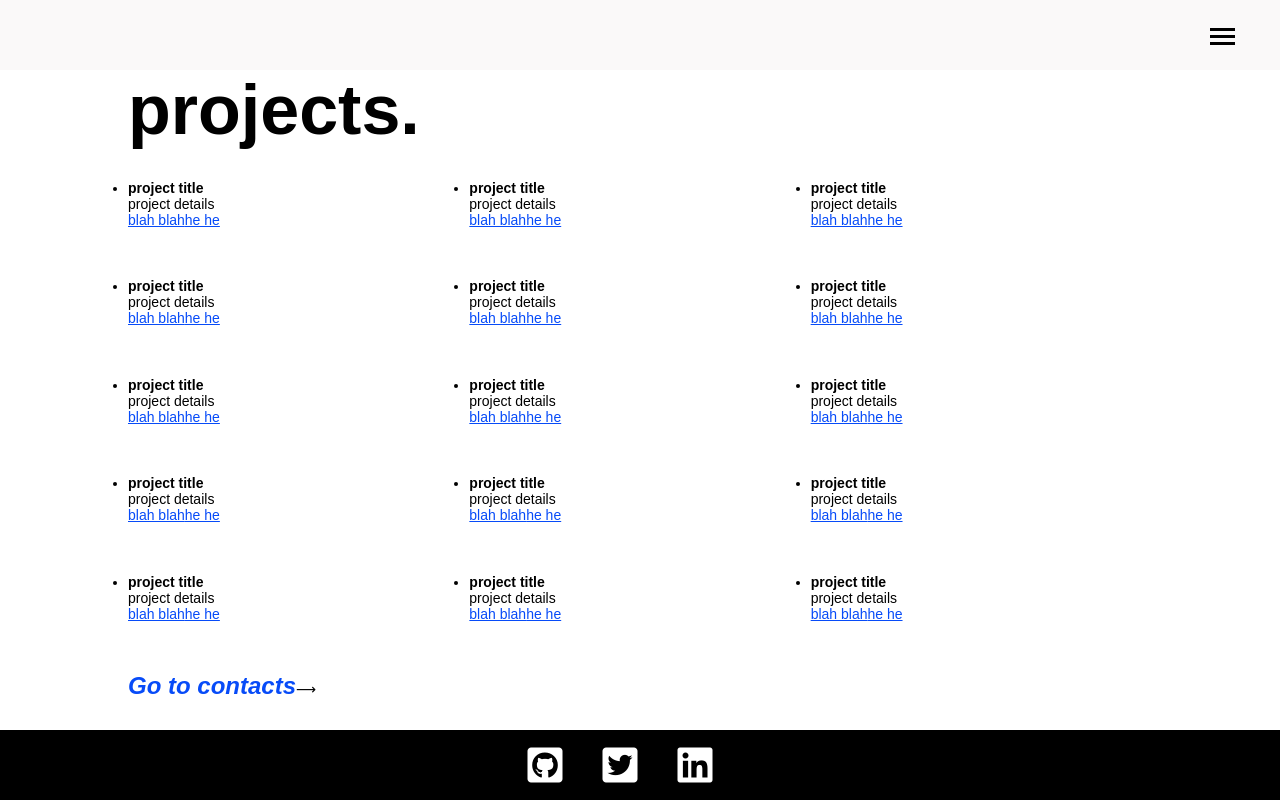
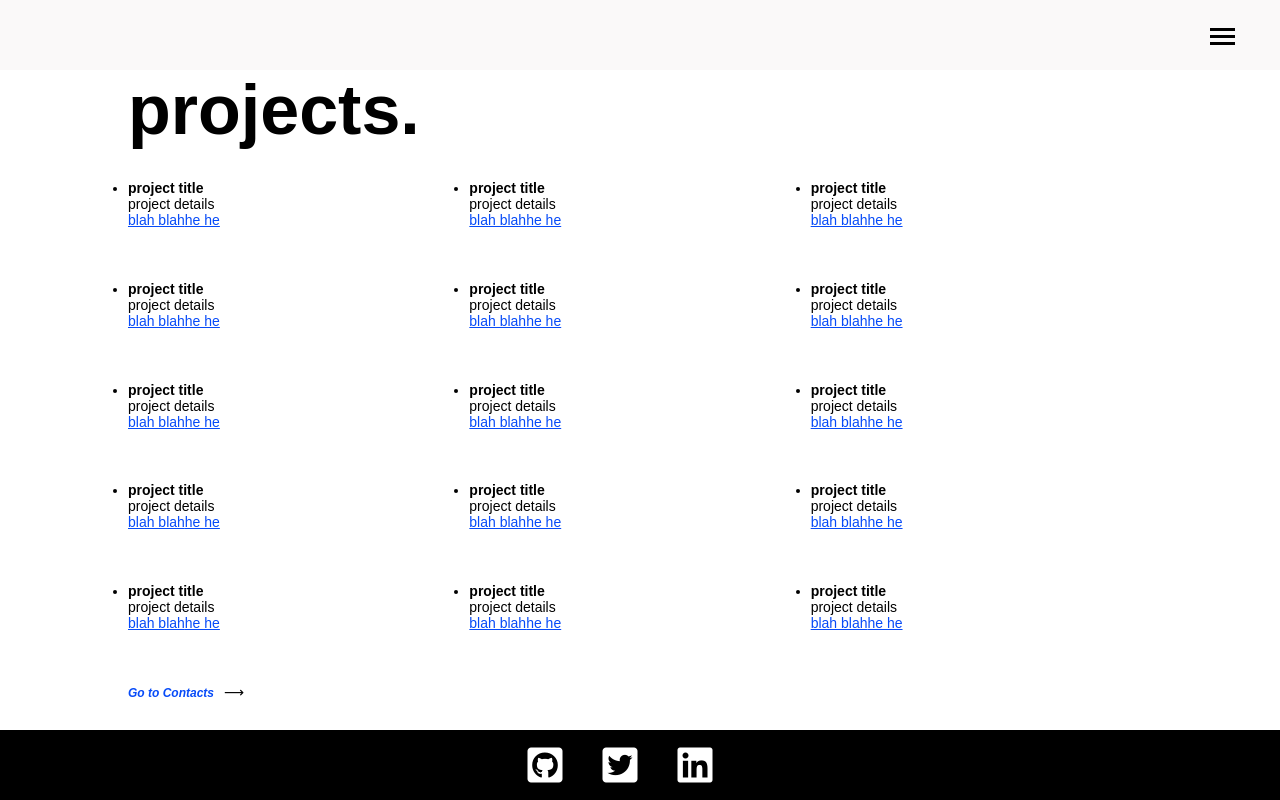
Before and after one commit to rahuloo5/portfolio_v1, a React (Create React App) app: page /projects in a window 1280 px wide. Built offline with nearby package versions, Linux system fonts and the light colour scheme.

Commit message:
project page styles completed

```diff
--- /dev/null
+++ b/src/pages/projects/IProject.ts
@@ -0,0 +1,4 @@
+export interface Props {
+    displayOne: boolean;
+    displayTwo: boolean;
+}
--- a/src/pages/projects/index.tsx
+++ b/src/pages/projects/index.tsx
@@ -1,7 +1,10 @@
-import React from 'react';
+import React, { useState, useEffect } from 'react';
 import styled from 'styled-components';
 import Layout from '../../layout';
 import { ALL_PROJECTS } from './constants'
+import { Link } from 'react-router-dom'
+
+import { Props } from './IProject';
 
 const ProjectContainer = styled.div`
     height: 100%;
@@ -13,16 +16,20 @@ const ProjectHeader = styled.h1`
     margin-bottom: 30px;
 `
 
-const ProjectBody = styled.div`
+const ProjectBody = styled.div<Props>`
     flex: 1;
     display: flex;
     flex-direction: column;
+
 
         .projects__body{
             display:grid;
             grid-template-columns: 1fr 1fr 1fr;
             grid-auto-rows: 1fr 1fr 1fr 1fr 1fr;
             flex: 1;
+            opacity: 0;
+            transition: opacity 1s ease-in-out;
+            ${({ displayOne }) => displayOne && 'opacity: 1'};
 
             h4{
                 font-size: 14px;
@@ -42,25 +49,71 @@ const ProjectBody = styled.div`
 
         .projects__buttonContainer{
             margin-bottom: 30px;
+            opacity: 0;
+            transform: translateY(20px);
+            transition-property: opacity, transform;
+            transition: 0.5s ease-in-out;
+            ${({ displayTwo }) => displayTwo && 'opacity: 1; transform: translateY(0px)'};
 
-            button{
-                font-size: 24px;
+            a{
+                font-size: 12px;
                 border: none;
                 color: #074BF8;
                 background-color: transparent;
                 cursor: pointer;
                 font-weight: 600;
                 font-style: italic;
+                position: relative;
+                text-decoration: none;
+
+                &:after{
+                    content: '';
+                    position: absolute;
+                    width: 100%;
+                    height: 1px;
+                    background-color: #074BF8;
+                    bottom: 0;
+                    left: 0;
+                    transform: scaleX(0);
+                    transform-origin: left;
+                    transition: all 0.25s ease-in-out;
+                }
+
+                &:hover{
+
+                    &:after{
+                        transform-origin: right;
+                        transform: scaleX(1);
+                    }
+                }
+            }
+
+            span{
+                display: inline-block;
+                transform: translate(10px, 0px);
             }
         }
 `
 
-const Projects = () => {
+const Projects: React.FC<Props> = () => {
+    const [displayOne, setDisplayOne] = useState();
+    const [displayTwo, setDisplayTwo] = useState();
+
+    useEffect(() => {
+        setTimeout(() => {
+            setDisplayOne(true);
+        }, 500);
+        setTimeout(() => {
+            setDisplayTwo(true);
+        }, 1000);
+    })
     return (
         <Layout isFooterPresent>
             <ProjectContainer>
                 <ProjectHeader>projects.</ProjectHeader>
-                <ProjectBody>
+                <ProjectBody
+                    displayOne={displayOne}
+                    displayTwo={displayTwo}>
                     <ul className='projects__body'>
                         {ALL_PROJECTS.map((project, i) => {
                             const { title, details, live_link, source_code } = project
@@ -73,8 +126,9 @@ const Projects = () => {
                         })}
                     </ul>
                     <section className='projects__buttonContainer'>
-                        <button>Go to contacts</button>&#10230;
-                </section>
+                        <Link to='/contact'>Go to Contacts</Link>
+                        <span>&#10230;</span>
+                    </section>
                 </ProjectBody>
             </ProjectContainer>
         </Layout>
```
